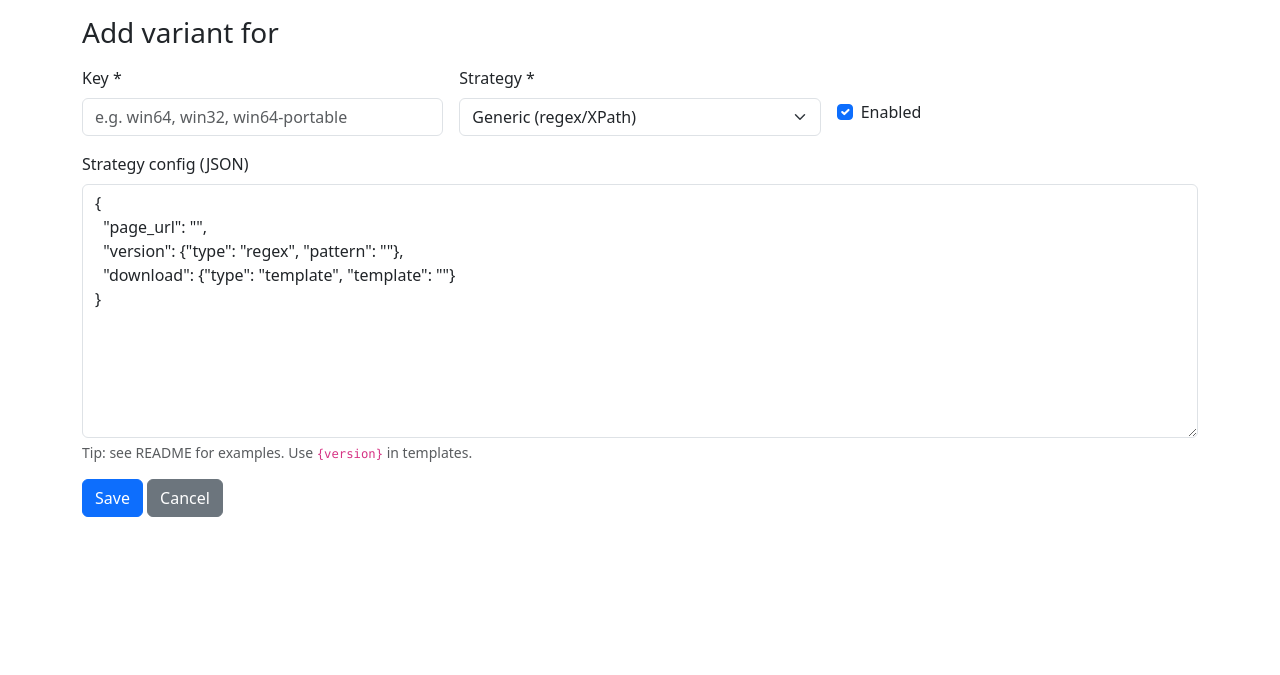
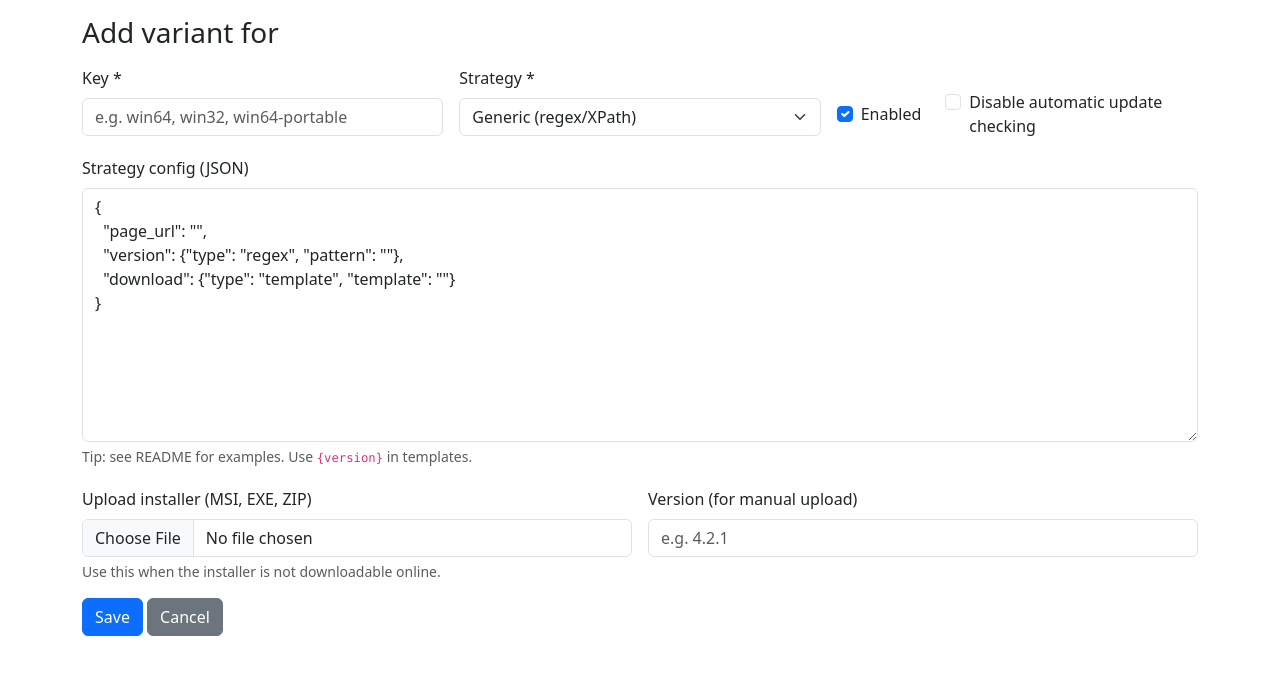
Before and after one commit to austozi/repomancer, a Flask app: page /admin/variant/1/edit in a window 1280 px wide. Shown: the part 57-732 px from the top of the page. Run offline with Flask 3, Linux system fonts and the light colour scheme.

Commit message:
Add files via upload

```diff
--- a/app/admin.py
+++ b/app/admin.py
@@ -4,11 +4,15 @@ from werkzeug.utils import secure_filename
 from .database import db, App, Variant
 from .tasks import trigger_check_all_async, check_app_by_id
 from .scraping import HTTPClient
+from .tasks import slugify  # reuse existing helper for safe folder names
+from sqlalchemy.exc import IntegrityError
+from datetime import datetime
 import os, json
-from sqlalchemy.exc import IntegrityError
 
 # Allowed icon extensions; we will normalise the stored filename to logo.<ext>
 ALLOWED_ICON_EXTS = {'.png', '.webp', '.jpg', '.jpeg', '.svg'}
+# Allowed installer extensions for manual uploads
+ALLOWED_INSTALLER_EXTS = {'.msi', '.exe', '.zip'}
 
 admin_bp = Blueprint('admin', __name__, template_folder='templates')
 
@@ -34,7 +38,6 @@ def _cleanup_old_logos(folder: str, keep_ext: str | None = None):
             if ext not in ALLOWED_ICON_EXTS:
                 continue
             if keep_ext and ext == keep_ext.lower():
-                # We'll overwrite this specific one soon; allow removal as well to avoid stale inode
                 try:
                     os.remove(os.path.join(folder, name))
                 except Exception:
@@ -105,22 +108,18 @@ def admin_app_form(app_id=None):
 
         uploaded = request.files.get('icon_file')
         if uploaded and uploaded.filename:
-            # Use original extension if allowed; else default to .png
             filename = secure_filename(uploaded.filename)
             ext = os.path.splitext(filename)[1].lower()
             if ext not in ALLOWED_ICON_EXTS:
                 ext = '.png'
-            # Remove prior logo.* before saving new one
             _cleanup_old_logos(icons_base, keep_ext=ext)
             dest = os.path.join(icons_base, f'logo{ext}')
             uploaded.save(dest)
-            # Persist relative path (relative to ICONS_DIR)
             rel = os.path.relpath(dest, current_app.config['ICONS_DIR'])
             app_obj.icon_local_path = rel
             db.session.commit()
             safe_flash('Icon uploaded and normalised to logo file name', 'success')
         else:
-            # Try remote icon URL
             remote = (request.form.get('icon_url') or app_obj.icon_url or '').strip()
             if remote.lower().startswith(('http://', 'https://')):
                 try:
@@ -129,7 +128,6 @@ def admin_app_form(app_id=None):
                         referrer=current_app.config.get('DEFAULT_REFERRER'),
                         timeout=int(current_app.config.get('REQUEST_TIMEOUT', 15))
                     )
-                    # Derive extension from URL; if unsupported/missing, default .png
                     name_part = secure_filename(remote.split('/')[-1].split('?')[0])
                     ext = os.path.splitext(name_part)[1].lower()
                     if ext not in ALLOWED_ICON_EXTS:
@@ -174,7 +172,18 @@ def admin_variant_form(app_id=None, variant_id=None):
         key = request.form.get('key', '').strip()
         strategy_type = request.form.get('strategy_type', 'generic')
         strategy_config = request.form.get('strategy_config', '{}')
-        enabled = request.form.get('enabled') == 'on'
+
+        # Preferred checkbox: 'disable_updates' -> enabled = not disable_updates
+        if 'disable_updates' in request.form:
+            disable_updates = (request.form.get('disable_updates') == 'on')
+            enabled = (not disable_updates)
+        else:
+            # Back-compat with any existing 'enabled' checkbox
+            enabled = (request.form.get('enabled') == 'on')
+
+        # Optional manual version string for uploaded installers
+        manual_version = (request.form.get('manual_version') or '').strip()
+
         try:
             json.loads(strategy_config)
         except json.JSONDecodeError:
@@ -189,6 +198,40 @@ def admin_variant_form(app_id=None, variant_id=None):
         else:
             variant = Variant(app_id=app_obj.id, key=key, strategy_type=strategy_type, strategy_config=strategy_config, enabled=enabled)
             db.session.add(variant)
+            db.session.flush()
+
+        # If a manual version is provided, set it
+        if manual_version:
+            try:
+                variant.current_version = manual_version
+            except Exception:
+                pass
+
+        # Optional installer upload (MSI/EXE/ZIP) for legacy/proprietary apps
+        uploaded = request.files.get('installer_file')
+        if uploaded and uploaded.filename:
+            fname = secure_filename(uploaded.filename)
+            ext = os.path.splitext(fname)[1].lower()
+            if ext not in ALLOWED_INSTALLER_EXTS:
+                safe_flash('Invalid installer type. Allowed: MSI, EXE, ZIP', 'danger')
+                return render_template('admin_variant_form.html', app=app_obj, variant=variant)
+
+            base = current_app.config['DOWNLOAD_DIR']
+            rel_dir = os.path.join(slugify(app_obj.name), key)
+            dest_dir = os.path.join(base, rel_dir)
+            os.makedirs(dest_dir, exist_ok=True)
+
+            dest = os.path.join(dest_dir, fname)
+            uploaded.save(dest)
+
+            rel_path = os.path.relpath(dest, base)
+            variant.local_file_path = rel_path
+            try:
+                variant.file_size_bytes = os.path.getsize(dest)
+            except Exception:
+                pass
+            variant.last_updated = datetime.utcnow()
+
         db.session.commit()
         safe_flash('Variant saved', 'success')
         return redirect(url_for('admin.admin_app_detail', app_id=app_obj.id))
--- a/app/templates/admin_app_form.html
+++ b/app/templates/admin_app_form.html
@@ -16,6 +16,7 @@
     <div class="col-12">
       <label class="form-label">Description</label>
       <textarea name="description" class="form-control" rows="3">{{ app.description if app else '' }}</textarea>
+      <div class="form-text">Markdown is supported for formatting (headings, **bold**, *italics*, lists, links).</div>
     </div>
 
     <div class="col-md-6">
--- a/app/templates/admin_variant_form.html
+++ b/app/templates/admin_variant_form.html
@@ -2,7 +2,7 @@
 {% extends 'base.html' %}
 {% block content %}
 <h3>{{ 'Edit variant' if variant else 'Add variant' }} for {{ app.name }}</h3>
-<form method="post" class="mt-3">
+<form method="post" enctype="multipart/form-data" class="mt-3">
   <div class="row g-3">
     <div class="col-md-4">
       <label class="form-label">Key *</label>
@@ -20,9 +20,13 @@
       </select>
     </div>
     <div class="col-md-4 d-flex align-items-center">
-      <div class="form-check mt-4">
+      <div class="form-check mt-4 me-4">
         <input class="form-check-input" type="checkbox" name="enabled" id="enabled" {% if variant and variant.enabled %}checked{% else %}checked{% endif %}>
         <label class="form-check-label" for="enabled">Enabled</label>
+      </div>
+      <div class="form-check mt-4">
+        <input class="form-check-input" type="checkbox" name="disable_updates" id="disable_updates" {% if variant and not variant.enabled %}checked{% endif %}>
+        <label class="form-check-label" for="disable_updates">Disable automatic update checking</label>
       </div>
     </div>
     <div class="col-12">
@@ -35,6 +39,24 @@
       <div class="form-text">Tip: see README for examples. Use <code>{version}</code> in templates.</div>
     </div>
   </div>
+
+  <div class="row g-3 mt-1">
+    <div class="col-md-6">
+      <label class="form-label">Upload installer (MSI, EXE, ZIP)</label>
+      <input type="file" name="installer_file" class="form-control" accept=".msi,.exe,.zip,application/zip,application/x-msdownload,application/x-msi">
+      <div class="form-text">Use this when the installer is not downloadable online.</div>
+      {% if variant and variant.local_file_path %}
+      <div class="mt-2 small text-muted">
+        Current local file: <a href="/files/{{ variant.local_file_path }}" target="_blank">{{ variant.local_file_path|basename }}</a>
+      </div>
+      {% endif %}
+    </div>
+    <div class="col-md-6">
+      <label class="form-label">Version (for manual upload)</label>
+      <input type="text" name="manual_version" class="form-control" value="{{ variant.current_version if variant and variant.current_version else '' }}" placeholder="e.g. 4.2.1">
+    </div>
+  </div>
+
   <div class="mt-3">
     <button class="btn btn-primary">Save</button>
     <a class="btn btn-secondary" href="/admin/app/{{ app.id }}">Cancel</a>
```
Also changed, not shown: app/templates/admin_app_detail.html (+7 -1 lines), app/templates/app_detail.html (+24 -10 lines).
